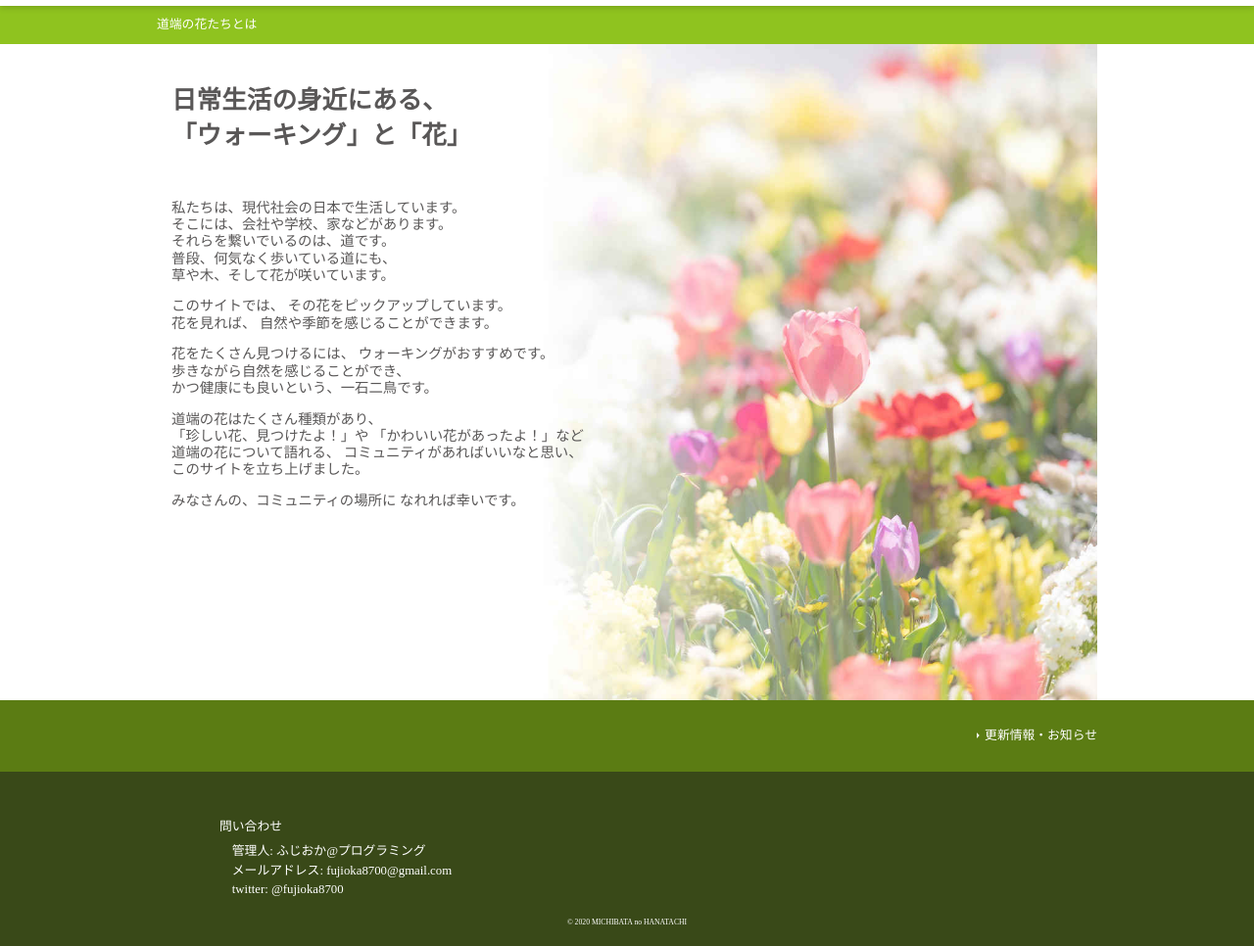
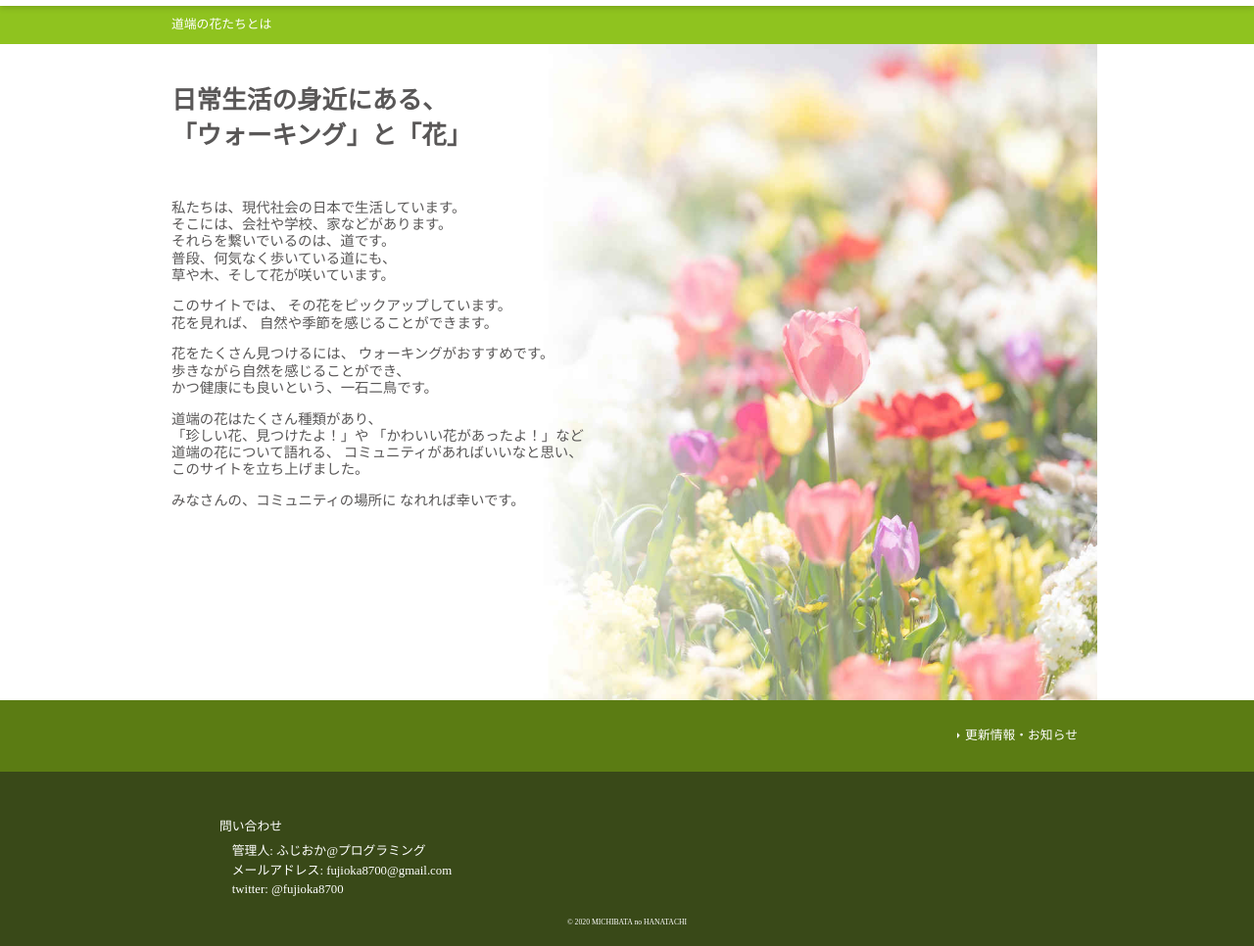
Before and after one commit to fujioka8700/Hanatachi, a website: page about.html in a window 1280 px wide. Shown: the part 51-1017 px from the top of the page at 98% size. Drawn offline with nearby package versions, Linux system fonts and the light colour scheme.

Commit message:
サブタイトルとフッターの、レスポンシブデザイン修正しました。

```diff
--- a/css/style.scss
+++ b/css/style.scss
@@ -375,6 +375,7 @@ a {
 
         h2 {
             padding: 30px 20px;
+            box-sizing: border-box;
             background: $neutralColor;
             color: $importantColor;
             font-weight: normal;
@@ -470,5 +471,10 @@ a {
         font-size: .8em;
         font-weight: normal;
         color: $importantColor;
+
+        @include mq_pc() {
+            padding: 0 15px;
+            box-sizing: border-box;
+        }
     }
 }
```
Also changed, not shown: css/style.css, 1 other file.
